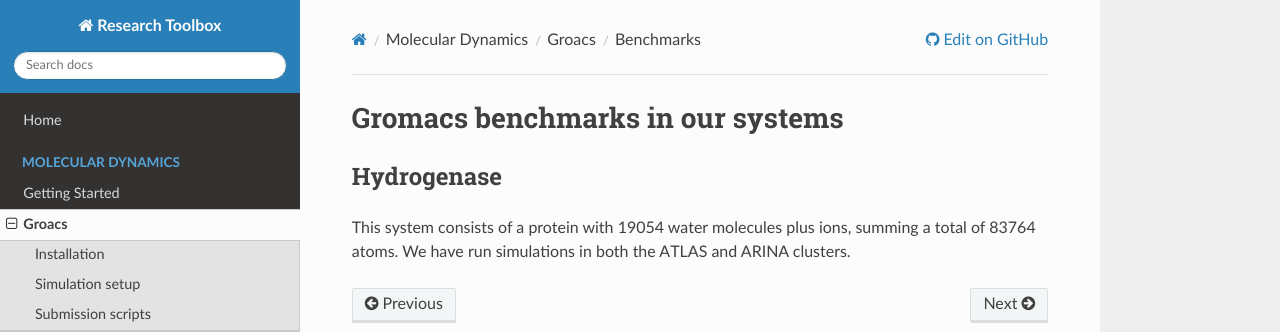
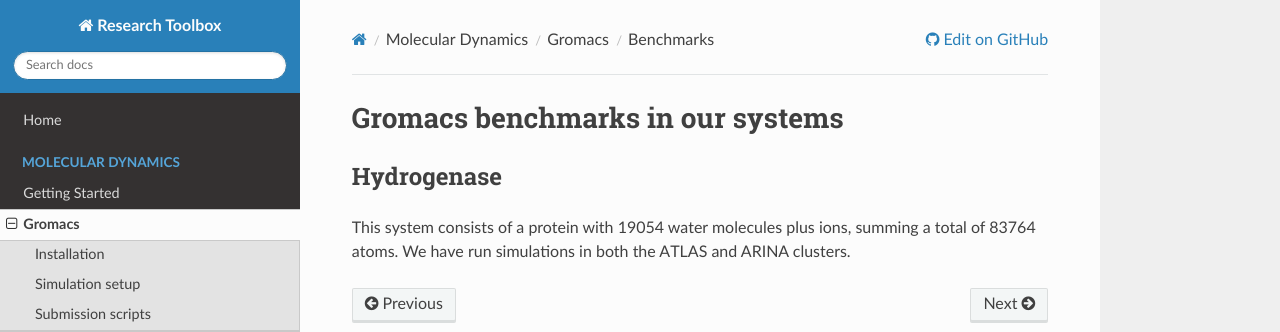
Before and after one commit to BioKT/ResDocs, an MkDocs documentation site: the page built from docs/Gromacs/benchmarks.md, in a window 1280 px wide. Shown: the top 332 px of the page. Built offline with MkDocs 1.6.1, drawn with Linux system fonts in a browser that asks for light colours; nearby versions of some CDN libraries; some of the changed lines change nothing that is shown.

Commit message:
Update mkdocs.yml

```diff
--- a/mkdocs.yml
+++ b/mkdocs.yml
@@ -7,7 +7,7 @@ nav:
   - Home: 'index.md'
   - 'Molecular Dynamics':
     - 'Getting Started': 'Starting/guide.md'
-    - Groacs:
+    - Gromacs:
       - Installation: 'Gromacs/installation.md'
       - Simulation setup: 'Gromacs/md_setup.md'
       - Submission scripts: 'Gromacs/submission.md'
```
